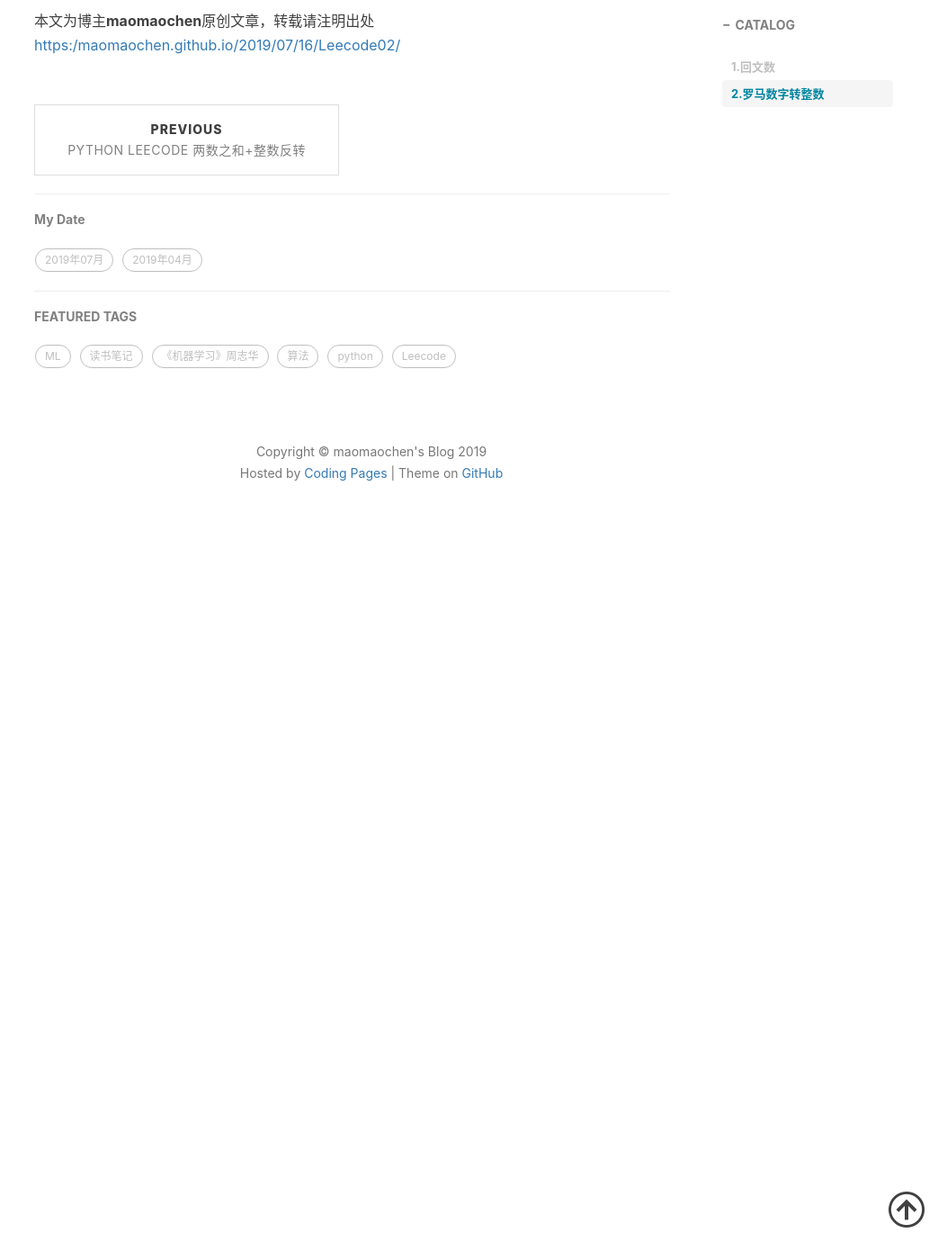
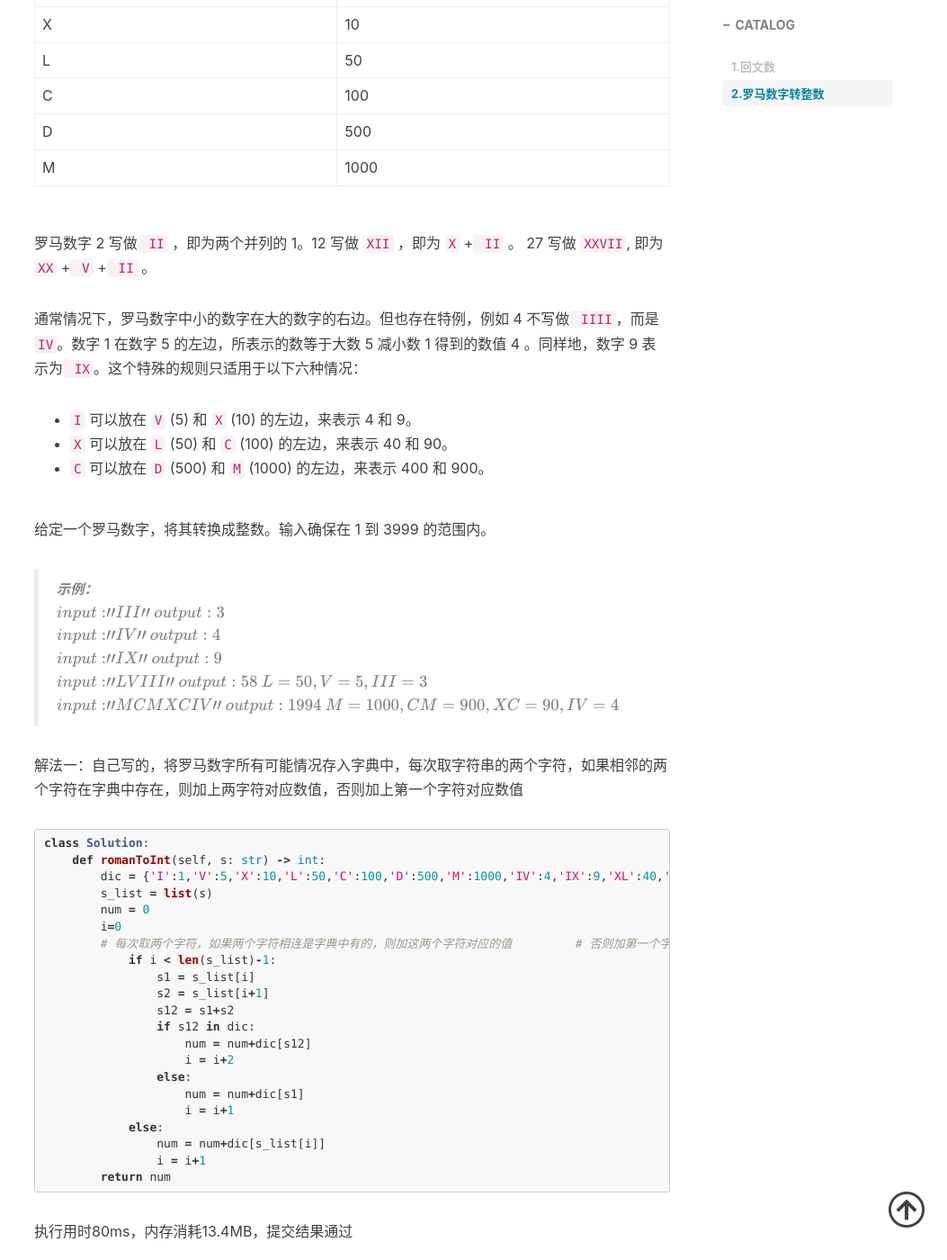
Before and after one commit to maomaochen/maomaochen.github.io, a Jekyll site: the page built from _posts/2019/2019-07-16-Leecode02.md, in a window 1280 px wide and 1400 px high, scrolled down 2500 px. Shown: the whole window at 90% size, without its empty margins (227-1280 px from the left). Built offline with Jekyll 4.4.1, drawn with Linux system fonts in a browser that asks for light colours; formulas are drawn with MathJax 3; comment, search, counter and statistics services are not loaded; before the commit the page ends 3130 px from its top, so only the background shows below that; some of the changed text lies outside the part shown.

Commit message:
Update 2019-07-16-Leecode02.md

````diff
--- a/_posts/2019/2019-07-16-Leecode02.md
+++ b/_posts/2019/2019-07-16-Leecode02.md
@@ -94,7 +94,69 @@ class Solution:
 
 ## 2.罗马数字转整数
 
+**题目：**罗马数字包含以下七种字符: `I`， `V`， `X`， `L`，`C`，`D` 和 `M`
 
+| 字符 | 数值 |
+| ---- | ---- |
+| I    | 1    |
+| V    | 5    |
+| X    | 10   |
+| L    | 50   |
+| C    | 100  |
+| D    | 500  |
+| M    | 1000 |
+
+ 罗马数字 2 写做` II` ，即为两个并列的 1。12 写做 `XII` ，即为 `X` +` II` 。 27 写做  `XXVII`, 即为 `XX` +` V` +` II` 。
+
+通常情况下，罗马数字中小的数字在大的数字的右边。但也存在特例，例如 4 不写做` IIII`，而是 `IV`。数字 1 在数字 5 的左边，所表示的数等于大数 5 减小数 1 得到的数值 4 。同样地，数字 9 表示为` IX`。这个特殊的规则只适用于以下六种情况：
+
+* `I` 可以放在 `V` (5) 和 `X` (10) 的左边，来表示 4 和 9。
+* `X` 可以放在 `L` (50) 和 `C` (100) 的左边，来表示 40 和 90。
+* `C` 可以放在 `D` (500) 和 `M` (1000) 的左边，来表示 400 和 900。
+
+给定一个罗马数字，将其转换成整数。输入确保在 1 到 3999 的范围内。
+
+> **示例：**
+>
+> $input:"III"$	$output:3$
+>
+> $input:"IV"$	$output:4$
+>
+> $input:"IX"$	$output:9$
+>
+> $input:"LVIII"$	$output:58$	$L=50,V=5,III=3$
+>
+> $input:"MCMXCIV"$	$output:1994$	$M=1000,CM=900,XC=90,IV=4$
+
+解法一：自己写的，将罗马数字所有可能情况存入字典中，每次取字符串的两个字符，如果相邻的两个字符在字典中存在，则加上两字符对应数值，否则加上第一个字符对应数值
+
+```python
+class Solution:
+    def romanToInt(self, s: str) -> int:
+        dic = {'I':1,'V':5,'X':10,'L':50,'C':100,'D':500,'M':1000,'IV':4,'IX':9,'XL':40,'XC':90,'CD':400,'CM':900}
+        s_list = list(s)
+        num = 0
+        i=0
+        # 每次取两个字符，如果两个字符相连是字典中有的，则加这两个字符对应的值
+        # 否则加第一个字符对应的值
+        while i<len(s_list):
+            if i < len(s_list)-1:
+                s1 = s_list[i]
+                s2 = s_list[i+1]
+                s12 = s1+s2
+                if s12 in dic:
+                    num = num+dic[s12]
+                    i = i+2
+                else:
+                    num = num+dic[s1]
+                    i = i+1
+            else:
+                num = num+dic[s_list[i]]
+                i = i+1
+        return num
+```
+
+执行用时80ms，内存消耗13.4MB，提交结果通过
 
 
 
````
